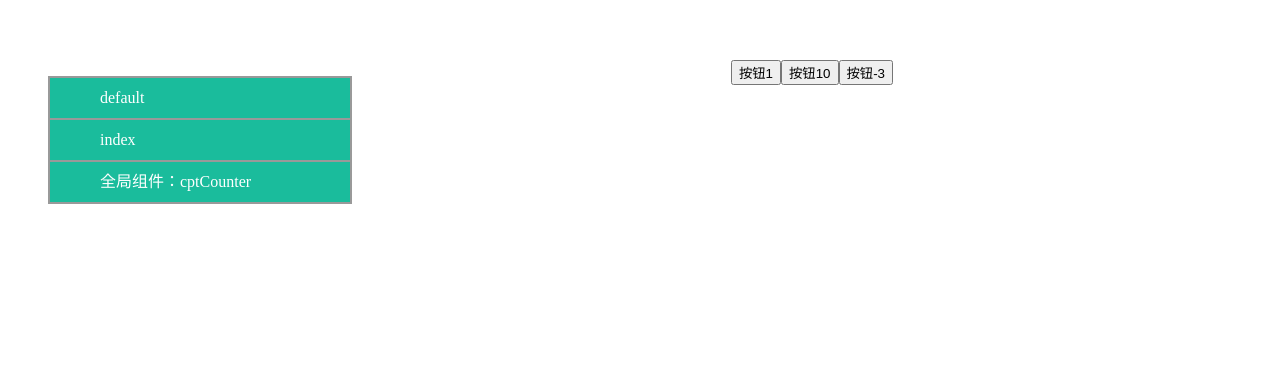
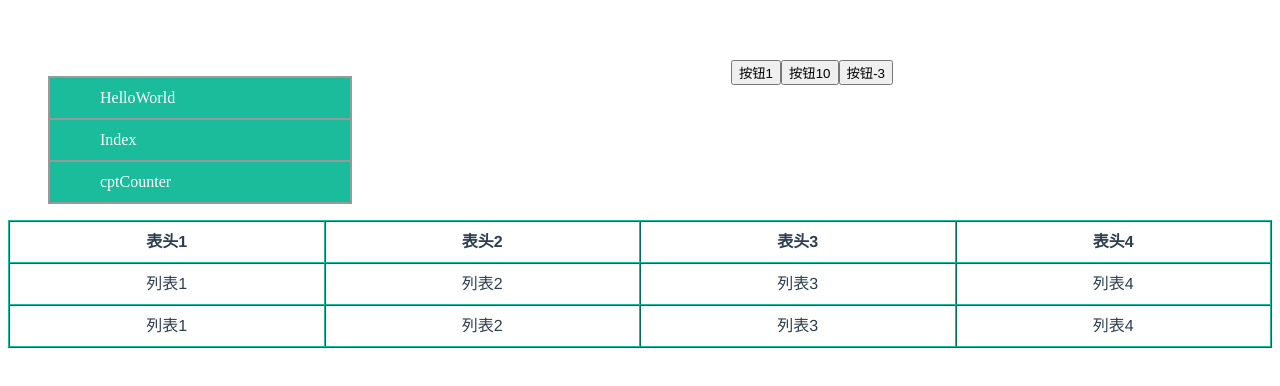
Before and after one commit to chenjiecqupt/cjvalue_vue, a Vue app: page /#/cptCounter in a window 1280 px wide. Shown: the top 386 px of the page. Built offline with nearby package versions, Linux system fonts and the light colour scheme.

Commit message:
表格组件
完成一半

```diff
--- a/src/App.vue
+++ b/src/App.vue
@@ -2,12 +2,9 @@
   <div>
     <section class="left">
       <ul>
-        <li v-for="router in routerArr" @click="clickRouter(router.path)">
+        <li v-for="router in routerArr" v-bind:title=router.component @click="clickRouter(router.path)">
           {{router.name}}
         </li>
-        <!--<li :click="router"><a href="#/" target="_self">/</a></li>
-        <li :><a href="#/index" target="_self">/index</a></li>
-        <li><a href="#/cptCounter" target="_self">/cptCounter</a></li>-->
       </ul>
     </section>
     <div id="app">
@@ -28,7 +25,7 @@ export default {
   },
   methods:{
     clickRouter:function (str) {
-      window.location.hash = str;
+      window.location.hash = '#'+str;
     }
   }
 }
--- a/src/assets/RouterObj.js
+++ b/src/assets/RouterObj.js
@@ -3,13 +3,17 @@
  */
 export default [
   {
-    name:'default',
-    path:'#/'
+    path: '/',
+    name: 'HelloWorld',
+    component: 'HelloWorld'
+  },
+  {
+    path: '/index',
+    name: 'Index',
+    component: '指令'
   },{
-    name:'index',
-    path:'#/index'
-  },{
-    name:'全局组件：cptCounter',
-    path:'#/cptCounter'
+    path:'/cptCounter',
+    name:'cptCounter',
+    component: '组件'
   }
 ]
--- a/src/assets/init.css
+++ b/src/assets/init.css
@@ -1,3 +1,15 @@
 ul,li{
   list-style: none;
 }
+.cpt-table{
+  width: 100%;
+  border-color: #1abc9c;
+}
+.cpt-td,.cpt-th{
+  height: 40px;
+  line-height: 40px;
+}
+.cpt-tHead{
+
+}
+.tHeadClass{}
--- a/src/components/CptCounter.vue
+++ b/src/components/CptCounter.vue
@@ -3,6 +3,7 @@
       <cpt-counter :counter=1></cpt-counter>
       <cpt-counter :counter=10></cpt-counter>
       <cpt-counter></cpt-counter>
+      <cpt-table tHead=tHeadArr></cpt-table>
     </div>
 </template>
 
@@ -11,7 +12,8 @@
     /*name:'#cpt-counter',*/
     data:function () {
       return {
-        counter:2
+        counter:2,
+        tHeadArr:['表头1','表头2','表头3','表头4']
       }
     }
   })
--- a/src/js/components.js
+++ b/src/js/components.js
@@ -10,7 +10,6 @@ Vue.component('cpt-counter',{
       default:-3
     }
   },
-  /*props:['counter'],*/
   data:function(){
     return {
       counterX:this.counter
@@ -22,13 +21,70 @@ Vue.component('cpt-counter',{
     }
   },
   computed:{
-    /*counterX:function () {
-      return this.counter;
-    }*/
   },
   mounted:function () {
     /*this.counter = this.counter || 0;*/
   }
+});
+Vue.component('cpt-table',{
+  template:
+  '<table border="1" cellspacing="0" cellpadding="0" :class="tableClass" class="cpt-table">' +
+    '<thead :class="tHeadClass">' +
+      '<th v-for="th in tHeads" v-bind:title="th" :class="thClass">{{th}}</th>'+
+    '</thead>'+
+    '<tbody :class="tBodyClass">' +
+      '<tr v-for="trs in tBody" v-bind:index="trs" :class="trClass">' +
+        '<td v-for="td in trs.tds" :title="td" :class="tdClass">{{td}}</td>'+
+      '</tr>'+
+    '</tbody>'+
+  '</table>',
+  props: {
+    tHeads: {
+      type: Array,
+      /*require:true,*/
+      default: function () {
+        return ['表头1', '表头2', '表头3', '表头4']
+      }
+    },
+    tableClass:{
+      deFault:'cpt-table'
+    },
+    tHeadClass: {
+      default: 'cpt-tHead'
+    },
+    thClass:{
+      default:'cpt-th'
+    },
+    tBodyClass: {
+      default: 'cpt-tBody'
+    },
+    trClass: {
+      default: 'cpt-tr'
+    },
+    tdClass: {
+      default: 'cpt-td'
+    },
+    tBody: {
+      type: Array,
+      /*require:true*/
+      default: function () {
+        return [
+          {
+            tds: ['列表1', '列表2', '列表3', '列表4']
+          },
+          {
+            tds: ['列表1', '列表2', '列表3', '列表4']
+          }
+        ]
 
+      }
+    }
+  },
+  data:function () {
+    return {
+      /*tHead:{},
+      th:''*/
+    }
+  }
 });
 export default Vue;
--- a/src/main.js
+++ b/src/main.js
@@ -5,6 +5,7 @@ import App from './App'
 import router from './router'
 import componentsX from './js/components.js'
 import directivesX from './js/directives.js'
+import initCss from './assets/init.css'
 
 Vue.config.productionTip = false;
 /* eslint-disable no-new */
--- a/src/router/index.js
+++ b/src/router/index.js
@@ -4,7 +4,7 @@ import HelloWorld from '@/components/HelloWorld'
 import Index from '@/components/index'
 import CptCounter from '@/components/CptCounter'
 
-Vue.use(Router);
+Vue.use(Router)
 
 export default new Router({
   routes: [
```
Also changed, not shown: 1 other file (tests, documents, lock files or other folders).
